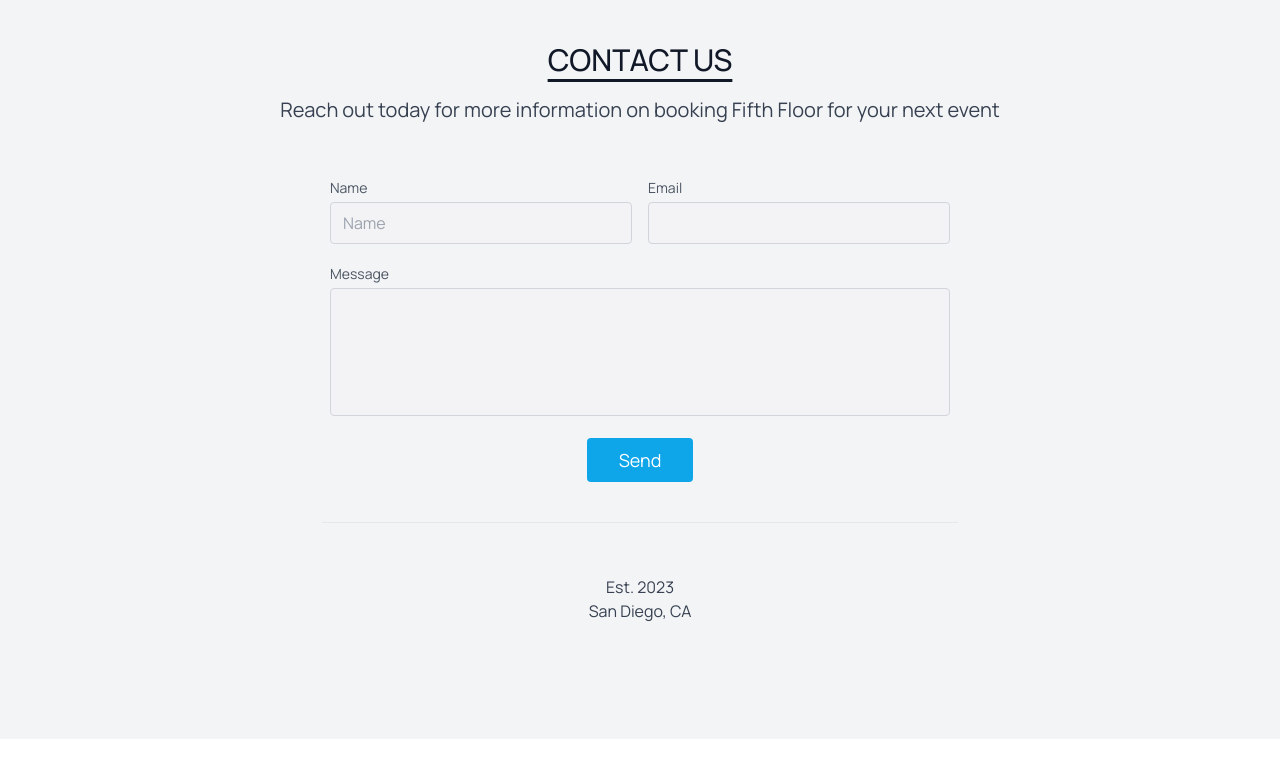
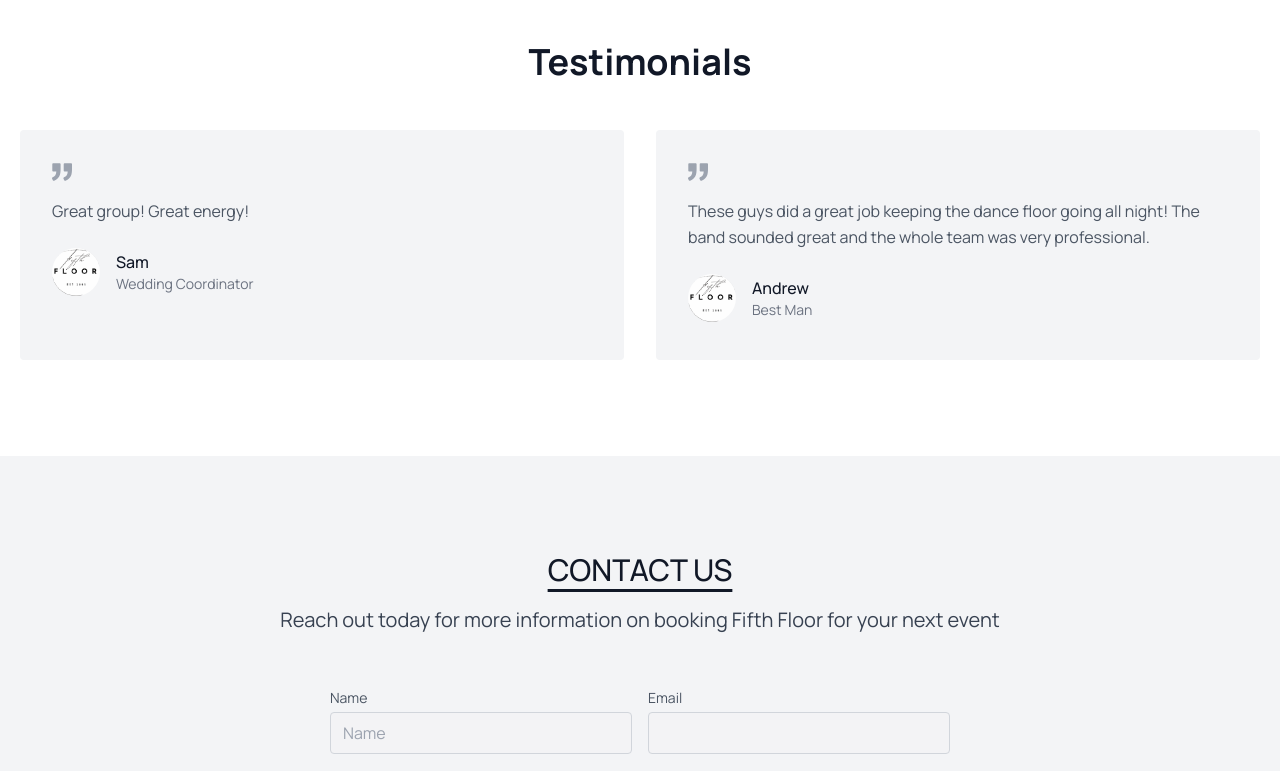
Before and after one commit to jedpeek/Fifth_Floor_v2, a Next.js app: page / in a window 1280 px wide. Shown: the part 2540-3311 px from the top of the page. Built offline with nearby package versions, Linux system fonts and the light colour scheme.

Commit message:
added testimonials

```diff
--- a/src/app/page.tsx
+++ b/src/app/page.tsx
@@ -4,6 +4,7 @@
 import Contact from "../components/contact";
 import Content from "../components/content";
 import Band from "@/components/band";
+import Testimonial from "@/components/testimonial";
 
 export default function Home() {
   return (
@@ -12,6 +13,7 @@
       <Hero />
       <Band />
       <Content />
+      <Testimonial />
       <Contact />
     </main>
   );
--- a/src/components/band.tsx
+++ b/src/components/band.tsx
@@ -95,6 +95,7 @@
               band. We focus on <b>weddings & events</b> and would love to play
               at your next <b>celebration!</b> Reach out to us with any
               questions or interests!
+              {bandData.about}
             </p>
           </div>
         </div>
--- a/src/components/content.tsx
+++ b/src/components/content.tsx
@@ -8,7 +8,7 @@
         <div className="flex flex-wrap -mx-4 -mb-10 text-center">
           <div className="sm:w-1/2 mb-10 px-4">
             <a
-              href="https://www.youtube.com/watch?v=eH3giaIzONA"
+              href="https://www.youtube.com/watch?v=uMmqrYJ8zZM"
               target="_blank"
             >
               <div className="relative bg-[url(/assets/fifth_floor_band_2.jpeg)] bg-cover bg-center bg-no-repeat rounded-lg h-64 overflow-hidden hover:scale-105 duration-150 opacity-75 transition duration-300 ease-in-out hover:opacity-100">
--- a/src/components/footer.tsx
+++ b/src/components/footer.tsx
@@ -29,7 +29,7 @@
             @FifthFloorSD
           </a>
         </p>
-        <span className="inline-flex sm:ml-auto sm:mt-0 mt-4 justify-center sm:justify-start">
+        {/* <span className="inline-flex sm:ml-auto sm:mt-0 mt-4 justify-center sm:justify-start">
           <a className="text-gray-500">
             <svg
               fill="currentColor"
@@ -68,7 +68,7 @@
               <path d="M16 11.37A4 4 0 1112.63 8 4 4 0 0116 11.37zm1.5-4.87h.01"></path>
             </svg>
           </a>
-        </span>
+        </span> */}
       </div>
     </footer>
   );
--- /dev/null
+++ b/src/components/testimonial.tsx
@@ -0,0 +1,75 @@
+import React from "react";
+
+function Testimonial() {
+  return (
+    <div className="text-gray-600 body-font">
+      <div className="container px-5 py-24 mx-auto">
+        <h1 className="text-4xl font-bold title-font text-gray-900 mb-12 text-center">
+          Testimonials
+        </h1>
+        <div className="flex flex-wrap -m-4">
+          <div className="p-4 md:w-1/2 w-full">
+            <div className="h-full bg-gray-100 p-8 rounded">
+              <svg
+                xmlns="http://www.w3.org/2000/svg"
+                fill="currentColor"
+                className="block w-5 h-5 text-gray-400 mb-4"
+                viewBox="0 0 975.036 975.036"
+              >
+                <path d="M925.036 57.197h-304c-27.6 0-50 22.4-50 50v304c0 27.601 22.4 50 50 50h145.5c-1.9 79.601-20.4 143.3-55.4 191.2-27.6 37.8-69.399 69.1-125.3 93.8-25.7 11.3-36.8 41.7-24.8 67.101l36 76c11.6 24.399 40.3 35.1 65.1 24.399 66.2-28.6 122.101-64.8 167.7-108.8 55.601-53.7 93.7-114.3 114.3-181.9 20.601-67.6 30.9-159.8 30.9-276.8v-239c0-27.599-22.401-50-50-50zM106.036 913.497c65.4-28.5 121-64.699 166.9-108.6 56.1-53.7 94.4-114.1 115-181.2 20.6-67.1 30.899-159.6 30.899-277.5v-239c0-27.6-22.399-50-50-50h-304c-27.6 0-50 22.4-50 50v304c0 27.601 22.4 50 50 50h145.5c-1.9 79.601-20.4 143.3-55.4 191.2-27.6 37.8-69.4 69.1-125.3 93.8-25.7 11.3-36.8 41.7-24.8 67.101l35.9 75.8c11.601 24.399 40.501 35.2 65.301 24.399z"></path>
+              </svg>
+              <p className="leading-relaxed mb-6">Great group! Great energy!</p>
+              <a className="inline-flex items-center">
+                <img
+                  alt="testimonial"
+                  src="/assets/FifthFloor_Logo_1.png"
+                  className="w-12 h-12 rounded-full flex-shrink-0 object-cover object-center"
+                />
+                <span className="flex-grow flex flex-col pl-4">
+                  <span className="title-font font-medium text-gray-900">
+                    Sam
+                  </span>
+                  <span className="text-gray-500 text-sm">
+                    Wedding Coordinator
+                  </span>
+                </span>
+              </a>
+            </div>
+          </div>
+          <div className="p-4 md:w-1/2 w-full">
+            <div className="h-full bg-gray-100 p-8 rounded">
+              <svg
+                xmlns="http://www.w3.org/2000/svg"
+                fill="currentColor"
+                className="block w-5 h-5 text-gray-400 mb-4"
+                viewBox="0 0 975.036 975.036"
+              >
+                <path d="M925.036 57.197h-304c-27.6 0-50 22.4-50 50v304c0 27.601 22.4 50 50 50h145.5c-1.9 79.601-20.4 143.3-55.4 191.2-27.6 37.8-69.399 69.1-125.3 93.8-25.7 11.3-36.8 41.7-24.8 67.101l36 76c11.6 24.399 40.3 35.1 65.1 24.399 66.2-28.6 122.101-64.8 167.7-108.8 55.601-53.7 93.7-114.3 114.3-181.9 20.601-67.6 30.9-159.8 30.9-276.8v-239c0-27.599-22.401-50-50-50zM106.036 913.497c65.4-28.5 121-64.699 166.9-108.6 56.1-53.7 94.4-114.1 115-181.2 20.6-67.1 30.899-159.6 30.899-277.5v-239c0-27.6-22.399-50-50-50h-304c-27.6 0-50 22.4-50 50v304c0 27.601 22.4 50 50 50h145.5c-1.9 79.601-20.4 143.3-55.4 191.2-27.6 37.8-69.4 69.1-125.3 93.8-25.7 11.3-36.8 41.7-24.8 67.101l35.9 75.8c11.601 24.399 40.501 35.2 65.301 24.399z"></path>
+              </svg>
+              <p className="leading-relaxed mb-6">
+                These guys did a great job keeping the dance floor going all
+                night! The band sounded great and the whole team was very
+                professional.
+              </p>
+              <a className="inline-flex items-center">
+                <img
+                  alt="testimonial"
+                  src="/assets/FifthFloor_Logo_1.png"
+                  className="w-12 h-12 rounded-full flex-shrink-0 object-cover object-center"
+                />
+                <span className="flex-grow flex flex-col pl-4">
+                  <span className="title-font font-medium text-gray-900">
+                    Andrew
+                  </span>
+                  <span className="text-gray-500 text-sm">Best Man</span>
+                </span>
+              </a>
+            </div>
+          </div>
+        </div>
+      </div>
+    </div>
+  );
+}
+
+export default Testimonial;
```
